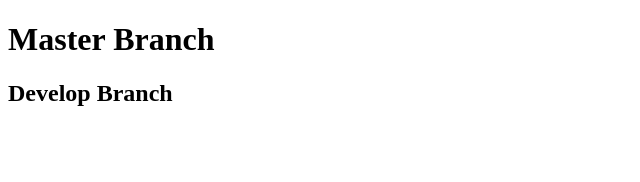
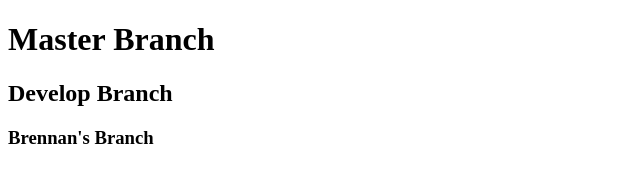
Before and after one commit to hunter-sloan98/blue-badge-server, a plain HTML site: page index.html in a window 1280 px wide. Shown: the whole page, without its empty margins (0-640 px from the left). Drawn offline with Linux system fonts and the light colour scheme.

Commit message:
Brennan's Branch

```diff
--- a/index.html
+++ b/index.html
@@ -9,5 +9,6 @@
 <body>
   <h1>Master Branch</h1>
   <h2>Develop Branch</h2>
+	<h3>Brennan's Branch</h3>
 </body>
 </html>
```
